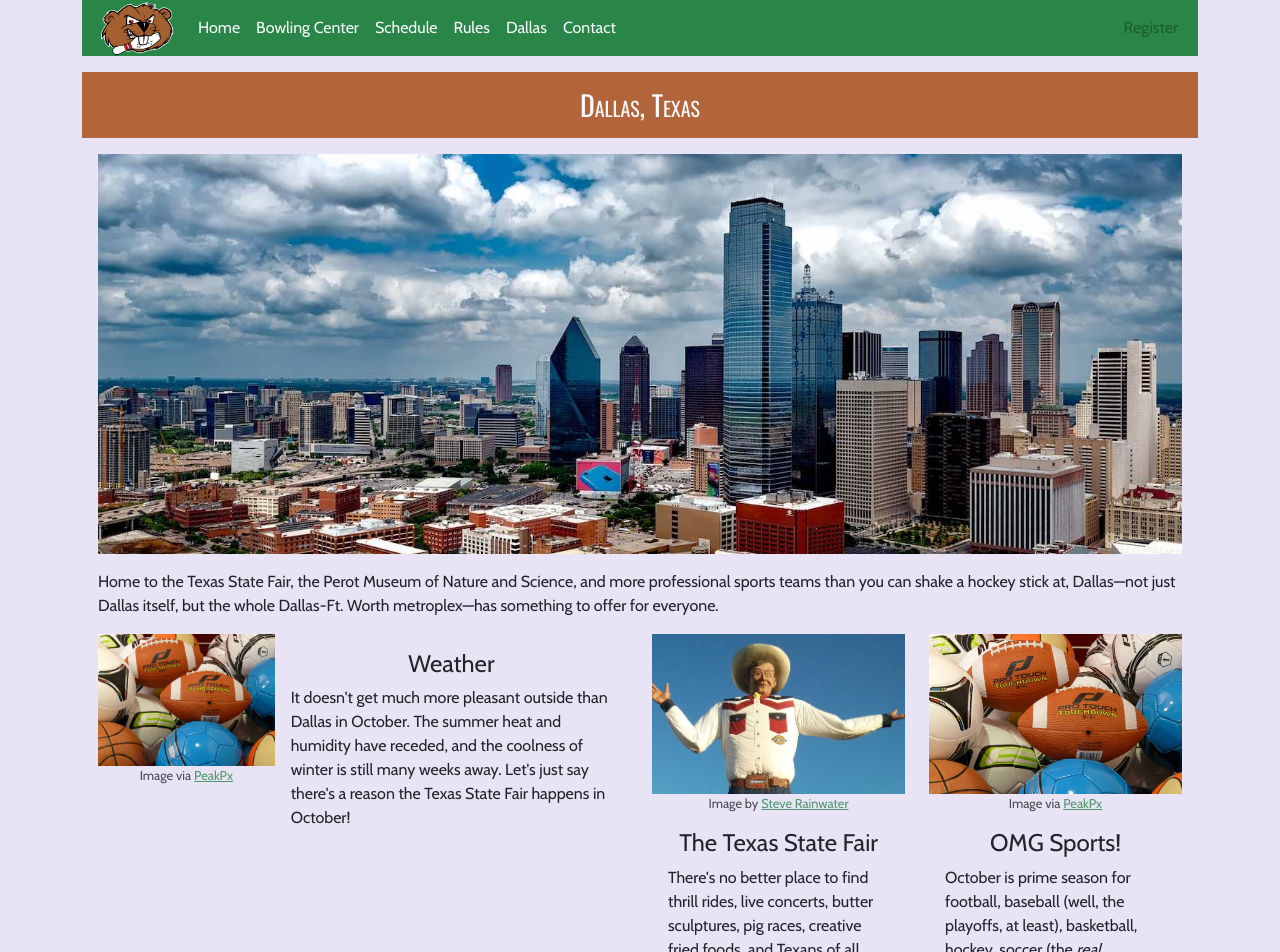
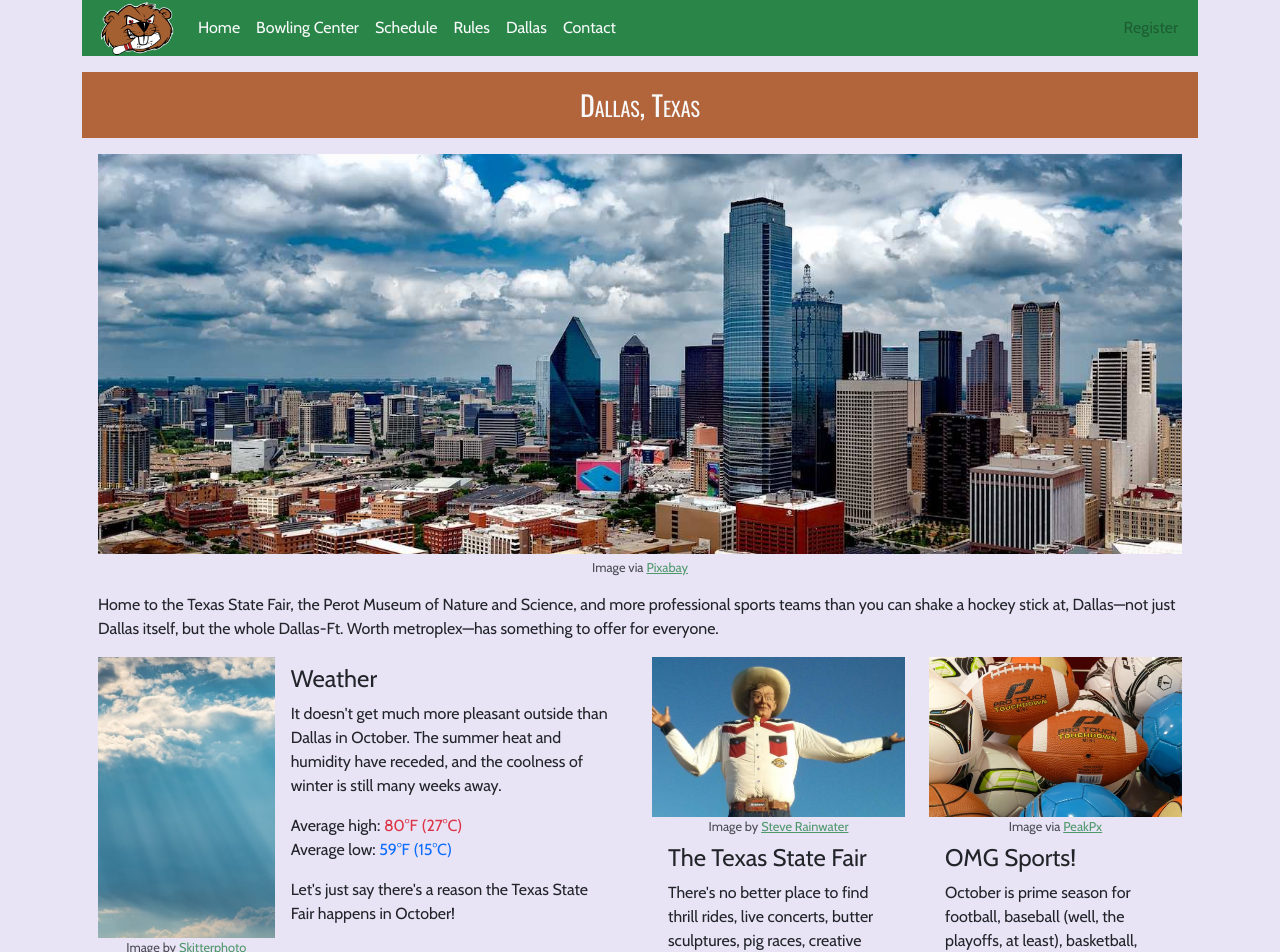
Before and after one commit to st33b/damit-nextjs, a Next.js app: page /dallas in a window 1280 px wide. Shown: the top 952 px of the page. Built offline with nearby package versions, Linux system fonts and the light colour scheme.

Commit message:
tinker with images and cards

```diff
--- a/src/components/dallas.js
+++ b/src/components/dallas.js
@@ -5,6 +5,7 @@ import Image from "next/image";
 import bigTex from '@/images/dallas/big-tex.jpeg';
 import sportsBalls from '@/images/dallas/sports-balls.jpg';
 import texMex from '@/images/dallas/tex-mex.jpg';
+import sunshine from '@/images/dallas/sun-rays.jpg';
 
 const Dallas = ({full}) => {
   // full determines whether we show a summary or the whole shebang
@@ -21,11 +22,19 @@ const Dallas = ({full}) => {
         <div className={`${styles.BackgroundColor} ${styles.DowntownDaytimeColor}`}/>
         <div className={`${styles.BackgroundImage} ${styles.DowntownDaytimeImage}`}/>
       </div>
+      <div className={`${styles.Credit}`}>
+        Image via{' '}
+        <a href={'https://www.pexels.com/photo/architecture-buildings-business-city-280193/'}
+           target={'_blank'}>
+          Pixabay
+        </a>
+      </div>
 
-      <p>
+      <p className={'mt-3'}>
         Home to the Texas State Fair, the Perot Museum of Nature and Science, and more professional sports teams than you can shake a hockey stick at, Dallas&mdash;not just Dallas itself, but the whole Dallas-Ft. Worth
         metroplex&mdash;has something to offer for everyone.
       </p>
+
       {!full && (
         <p className={styles.MoreLink}>
           <Link href={'/dallas'}
@@ -40,31 +49,48 @@ const Dallas = ({full}) => {
         <div className={'row'}>
           <div className={`${styles.Thing} card col-12 col-md-8 col-xl-6 `}>
             <div className={'row g-0'}>
-              <div className={'col-sm-4'}>
-                <div className={`${styles.Image}`}>
-                  <Image src={sportsBalls}
-                         alt={'Sports balls'}
-                         className={'img-fluid'}
-                         sizes={'(max-width: 575px) 95vw, (max-width: 767px) 50vw, (max-width: 1399px) 33vw'}
+              <div className={`col-sm-4 d-flex flex-column`}>
+                <div className={`${styles.FlippyImage} flex-grow-1`}>
+                  <Image src={sunshine}
+                         alt={'The sun shining in a partly cloudy sky'}
+                         className={`${styles.Img}`}
+                         sizes={'(max-width: 575px) 90vw, (max-width: 767px) 50vw, (max-width: 1199px) 20vw (min-width: 1200px) 15vw'}
                   />
                 </div>
                 <div className={`${styles.Credit}`}>
-                  Image via{' '}
-                  <a href={'https://www.peakpx.com/455682/football-basketball-and-soccer-ball-lot'}
+                  Image by{' '}
+                  <a href={'https://www.pexels.com/photo/white-clouds-on-sky-3768/'}
                      target={'_blank'}>
-                    PeakPx
+                    Skitterphoto
                   </a>
                 </div>
               </div>
               <div className={'col-sm-8'}>
-                <div className={'card-body'}>
+                <div className={`card-body ${styles.CardBody}`}>
                   <div className={'card-title'}>
                     <h4>
                       Weather
                     </h4>
                   </div>
                   <p>
-                    It doesn&apos;t get much more pleasant outside than Dallas in October. The summer heat and humidity have receded, and the coolness of winter is still many weeks away. Let&apos;s just say there&apos;s a reason the Texas State Fair happens in October!
+                    It doesn&apos;t get much more pleasant outside than Dallas in October. The summer heat and humidity have receded, and the coolness of winter is still many weeks away.
+                  </p>
+                  <p>
+                    <span className={'d-block'}>
+                      Average high:{' '}
+                      <span className={styles.HighTemp}>
+                        80&deg;F (27&deg;C)
+                      </span>
+                    </span>
+                    <span className={'d-block'}>
+                      Average low:{' '}
+                      <span className={styles.LowTemp}>
+                        59&deg;F (15&deg;C)
+                      </span>
+                    </span>
+                  </p>
+                  <p>
+                    Let&apos;s just say there&apos;s a reason the Texas State Fair happens in October!
                   </p>
                 </div>
               </div>
@@ -76,7 +102,7 @@ const Dallas = ({full}) => {
             <div className={`${styles.Image}`}>
               <Image src={bigTex}
                      alt={'Big Tex'}
-                     className={'img-fluid'}
+                     className={`${styles.Img}`}
                      sizes={'(max-width: 575px) 95vw, (max-width: 767px) 50vw, (max-width: 1399px) 33vw'}
               />
             </div>
@@ -87,7 +113,7 @@ const Dallas = ({full}) => {
                 Steve Rainwater
               </a>
             </div>
-            <div className={'card-body'}>
+            <div className={`card-body ${styles.CardBody}`}>
               <div className={'card-title'}>
                 <h4>
                   The Texas State Fair
@@ -113,7 +139,7 @@ const Dallas = ({full}) => {
             <div className={`${styles.Image}`}>
               <Image src={sportsBalls}
                      alt={'Sports balls'}
-                     className={'img-fluid'}
+                     className={`${styles.Img}`}
                      sizes={'(max-width: 575px) 95vw, (max-width: 767px) 50vw, (max-width: 1399px) 33vw'}
               />
             </div>
@@ -124,7 +150,7 @@ const Dallas = ({full}) => {
                 PeakPx
               </a>
             </div>
-            <div className={'card-body'}>
+            <div className={`card-body ${styles.CardBody}`}>
               <div className={'card-title'}>
                 <h4>
                   OMG Sports!
@@ -140,18 +166,18 @@ const Dallas = ({full}) => {
             <div className={`${styles.Image}`}>
               <Image src={texMex}
                      alt={'Tex-Mex food'}
-                     className={'img-fluid'}
+                     className={`${styles.Img}`}
                      sizes={'(max-width: 575px) 95vw, (max-width: 767px) 50vw, (max-width: 1399px) 33vw'}
               />
             </div>
             <div className={`${styles.Credit}`}>
-              Image by{' '}
+              Image via{' '}
               <a href={'https://pxhere.com/en/photo/1622599'}
                  target={'_blank'}>
                 PxHere
               </a>
             </div>
-            <div className={'card-body'}>
+            <div className={`card-body ${styles.CardBody}`}>
               <div className={'card-title'}>
                 <h4>
                   Food! Glorious Food!
--- a/src/components/dallas.module.scss
+++ b/src/components/dallas.module.scss
@@ -20,7 +20,7 @@
   }
   .JumboImage {
     position: relative;
-    margin-bottom: 1rem;
+    margin-bottom: 0.25rem;
 
     height: 20vh;
     min-height: 150px;
@@ -41,23 +41,56 @@
       }
     }
   }
+  .Credit {
+    text-align: center;
+    font-size: 80%;
+    opacity: 80%;
+  }
 
   .Thing {
     margin-bottom: 1rem;
-    h4 {
-      text-align: center;
+    .Image {
+      overflow: hidden;
+      max-height: 10rem;
+
+      .Img {
+        width: 100%;
+        height: auto;
+      }
     }
-    .Image {
+    // an image in a card that will flip from vertical to horizontal at the
+    // small breakpoint (576px wide)
+    .FlippyImage {
+      overflow: hidden;
       max-height: 10rem;
-      overflow: hidden;
+
+      @media (min-width: 576px) {
+        max-height: none;
+      }
+
+      .Img {
+        width: 100%;
+        height: auto;
+
+        @media (min-width: 576px) {
+          height: 100%;
+          object-position: 20% center;
+          object-fit: cover;
+        }
+      }
     }
-    .Credit {
-      text-align: center;
-      font-size: 80%;
-      opacity: 80%;
+
+    .CardBody {
+      padding-top: 0.5rem;
     }
     .ExternalLink {
 
+    }
+    .HighTemp {
+      color: var(--damit-red);
+    }
+    .LowTemp {
+      color: var(--damit-blue);
     }
   }
 
```
Also changed, not shown: src/images/dallas/sports-balls.jpg, src/images/dallas/sun-rays.jpg (added).
